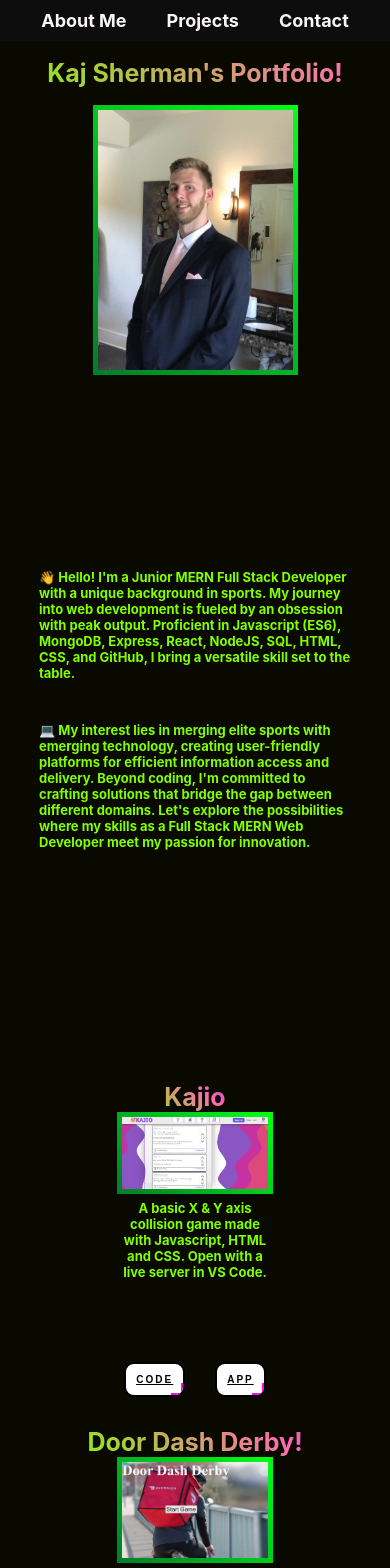
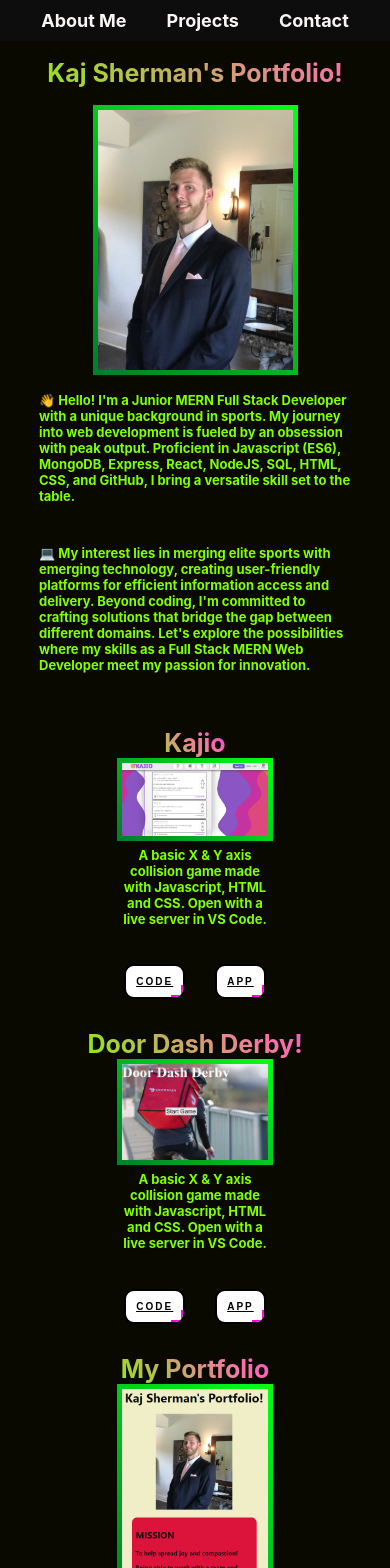
Before and after one commit to ksherm45/my-portfolio, a React (Create React App) app: page / in a window 390 px wide. Shown: the top 1568 px of the page. Built offline with nearby package versions, Linux system fonts and the light colour scheme; the HTML template or start-up script is replaced by a standard one.

Commit message:
fixed spacing in mobile view

```diff
--- a/src/App.css
+++ b/src/App.css
@@ -272,6 +272,11 @@ section {
 }
 
 @media only screen and (max-width: 600px) {
+  section {
+    padding-top: 10px;
+    min-height: auto;
+  }
+
   .box {
     width: 90%; /* Adjusted width for smaller screens */
   }
@@ -284,6 +289,7 @@ section {
   .ProjectDesc {
     width: 50%;
     height: 50%;
+    padding-bottom: 5%;
   }
   .button {
     font-size: 10px; /* Adjust font size for a smaller button */
```
